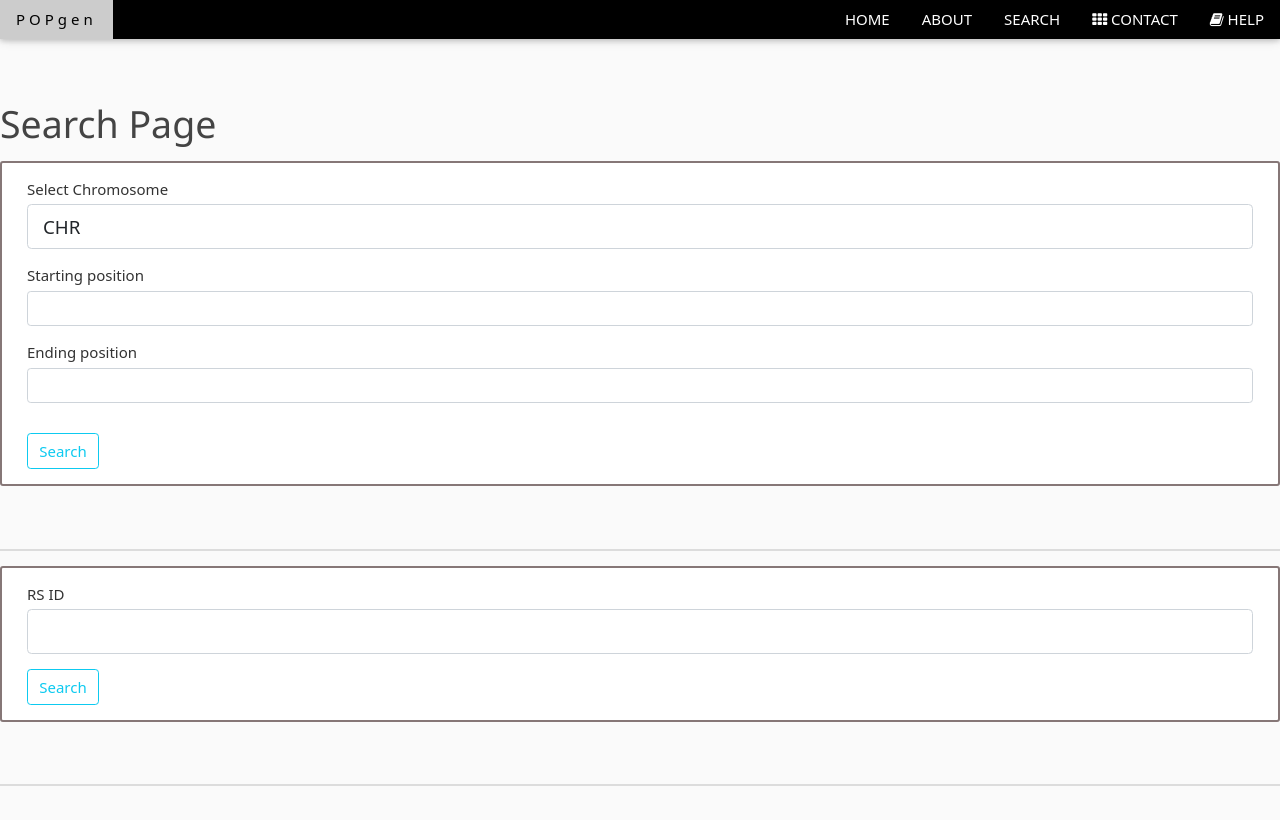
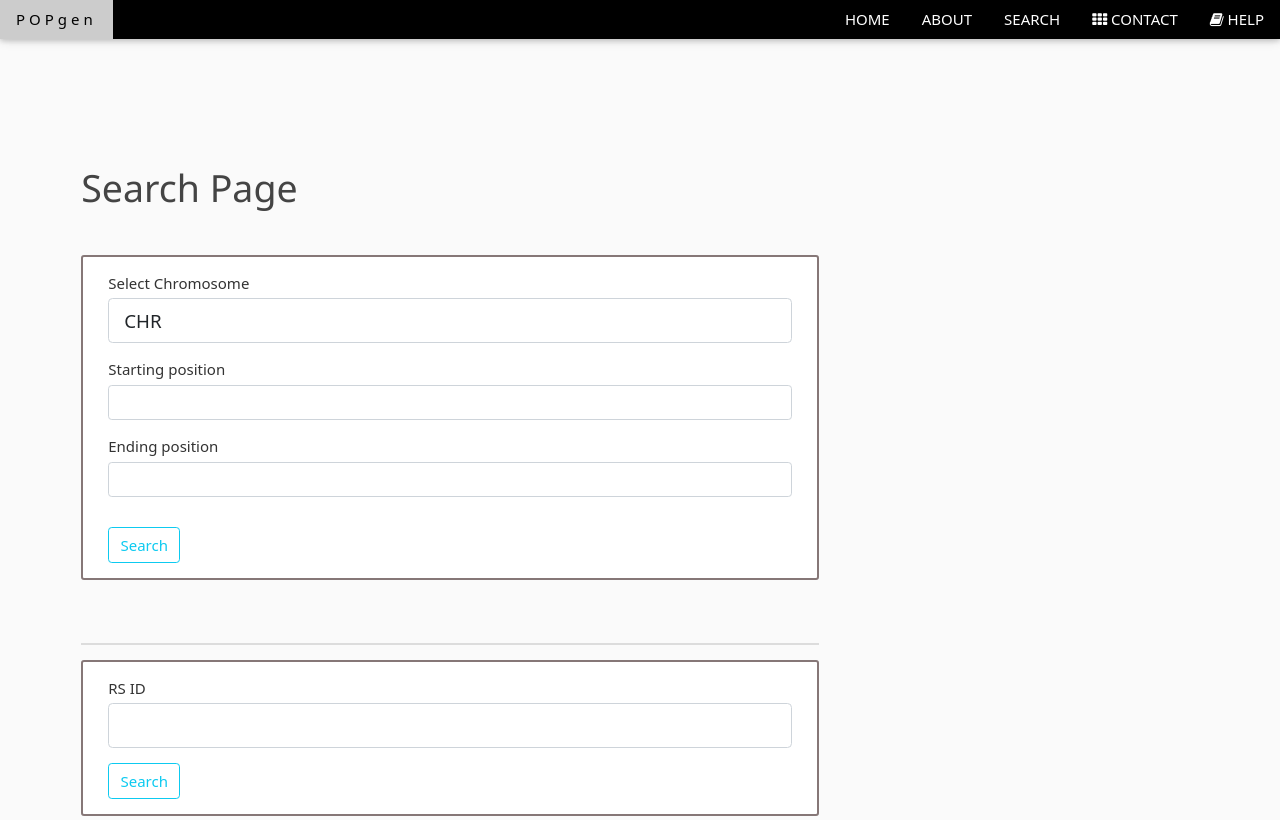
Before and after one commit to Mani-varma1/Web_project, a Flask app: page /search in a window 1280 px wide. Shown: the top 820 px of the page. Run offline with Flask 2, Linux system fonts and the light colour scheme.

Commit message:
Update search.html

```diff
--- a/Flask/VCF_website/templates/search.html
+++ b/Flask/VCF_website/templates/search.html
@@ -1,9 +1,9 @@
 {% extends "layout.html" %}
-{% block content %}
-    <h1 style="margin-top:-5%;">Search Page</h1>
+{% block search %}
+    <h1 style="border-top: 150px;">Search Page</h1>
         <form novalidate="novalidate" method="POST" action="">
             {{ form1.hidden_tag() }}
-            <div class="content-section mt-3">
+            <div class="content-section mt-5">
                 <fieldset class="form-group ">
                     <div class="form-group">
                         {{ form1.select.label(class="form-control-label mb-1") }}
@@ -99,4 +99,4 @@
                 </fieldset>
             </div>
         </form>
-{% endblock content %}
+{% endblock search %}
```
